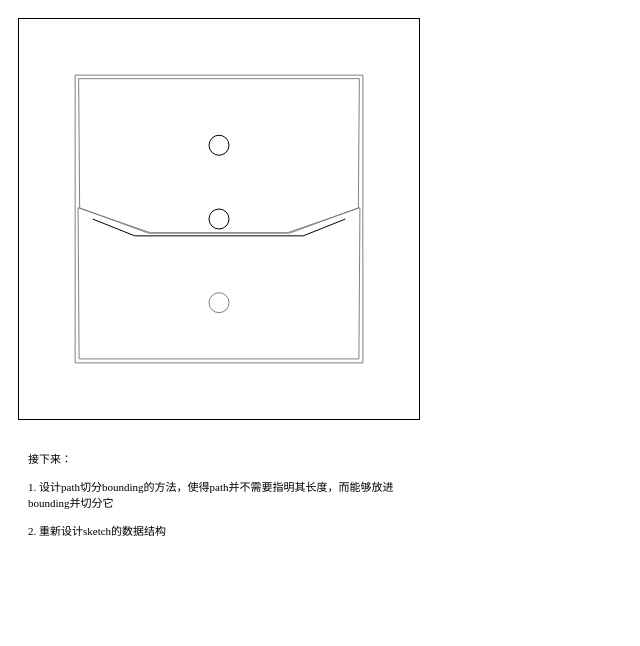
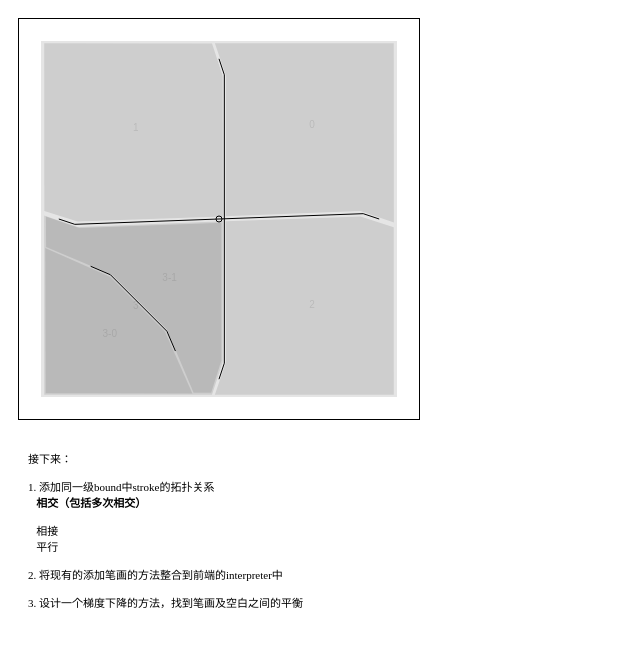
Before and after one commit to marvintau/typedef, a plain HTML site: page index.html in a window 1280 px wide. Shown: the whole page, without its empty margins (0-640 px from the left). Drawn offline with Linux system fonts and the light colour scheme.

Commit message:
working with stroke

```diff
--- a/Bound.js
+++ b/Bound.js
@@ -6,32 +6,51 @@ class Bound {
         this.children = [];
     }
 
-    addStroke({angle, curv, shape}, attr={}){
-        let len = diameter(angle, this.bound) * 0.8,
-            stroke = fromStrokeSpec(len, angle, curv, shape);
+    addStroke({angle, curv, ratio=0.9, shape, shapeType}, attr={}){
+        let centroid = toPolyCentroid(this.bound),
+            len = diameter(angle, this.bound) * ratio,
+            stroke = fromStrokeSpec(len, angle, curv, shape, shapeType);
+
+        for (let vec of stroke){
+            vec.iadd(centroid);
+        }
+
         this.strokes.push(stroke);
 
         if (attr.splitting) {
             if(this.children.length === 0){
                 let {left, right} = splitPoly(stroke, this.bound);
-                this.children.push(new Bound(left), new Bound(right));
+
+                this.children.push(new Bound(polyShrinkByLength(left, 0.01)));
+                this.children.push(new Bound(polyShrinkByLength(right, 0.01)));
             } else {
                 let newChildren = [];
                 while(this.children.length > 0 ) {
-                    let {left, right} = splitPoly(stroke, this.children.pop());
-                    // this.children
+                    let {left, right} = splitPoly(stroke, this.children.splice(0, 1)[0].bound);
+                    newChildren.push(new Bound(polyShrinkByLength(left, 0.01)));
+                    newChildren.push(new Bound(polyShrinkByLength(right, 0.01)));
                 }
+                this.children = newChildren;
             }
         }
     }
 
-    draw(ctx){
-        ctx.drawBound(this.bound);
+    getChildByPath(pathArray){
+        let ref = this;
+        while(pathArray.length > 0){
+            ref = ref.children[pathArray.splice(0, 1)];
+        }
+        return ref;
+    }
+
+    draw(ctx, num){
+        ctx.drawBound(this.bound, num);
         for (let stroke of this.strokes){
             ctx.drawStroke(stroke);
         }
-        for (let child of this.children){
-            child.draw(ctx);
+        for (let [index, child] of this.children.entries()){
+            let label = num ? `${num}-${index}` : `${index}`;
+            child.draw(ctx, label);
         }
     }
 }
--- a/CanvasExtend.js
+++ b/CanvasExtend.js
@@ -12,39 +12,54 @@ CanvasRenderingContext2D.prototype.bezierCurveTo = function(cv1, cv2, ev){
 
 
 CanvasRenderingContext2D.prototype.point = function(v){
+
+    let dpr = window.devicePixelRatio,
+        ratio = this.canvas.height/2/dpr;
+
     this.beginPath()
-    this.arc(v.x, v.y, 10, 0, Math.PI*2);
+    this.arc(v.x*ratio, v.y*ratio, 3, 0, Math.PI*2);
     this.stroke();
 }
 
 CanvasRenderingContext2D.prototype.drawZig = function(vecs){
 
-    let dpr = window.devicePixelRatio;
+    let dpr = window.devicePixelRatio,
+        ratio = this.canvas.height/2/dpr;
 
     try {
         let [first, ...rest] = vecs;
-        this.moveToVec(first.mult(this.canvas.height/2));
+        this.moveToVec(first.mult(ratio));
         for (let vec of rest){
-            // console.log(vec.mult(this.canvas.height/2));
-            this.lineToVec(vec.mult(this.canvas.height/2));
+            this.lineToVec(vec.mult(ratio));
         }
     } catch {
         console.log('Illegal line segs: ', vecs);
     }
 }
 
-CanvasRenderingContext2D.prototype.drawBound = function(vecs){
+CanvasRenderingContext2D.prototype.text = function(text, vec){
 
-    let shrinked = polyShrinkByLength(vecs, 0.1);
+    let dpr = window.devicePixelRatio,
+        ratio = this.canvas.height/2/dpr;
+
+    this.fillText(text, vec.x*ratio, vec.y*ratio);
+
+}
+
+CanvasRenderingContext2D.prototype.drawBound = function(vecs, num){
 
     let centroid = toPolyCentroid(vecs);
-    this.point(centroid.mult(this.canvas.height/2));
+    if (num !== undefined){
+        this.text(num, centroid);
+    } else {
+        this.point(centroid);
+    }
 
-    this.strokeStyle = 'gray';
+    this.fillStyle = 'rgb(0, 0, 0, 0.1)';
     this.beginPath();
-    this.drawZig(shrinked);
+    this.drawZig(vecs);
     this.closePath();
-    this.stroke();
+    this.fill();
 }
 
 CanvasRenderingContext2D.prototype.drawStroke = function(vecs){
--- a/Geom.js
+++ b/Geom.js
@@ -38,7 +38,7 @@ function polyShrinkByLength(vecList, len){
     let shrinked = [];
     for (let vec of vecList) {
         let mag = vec.sub(polyCentroid).mag();
-        shrinked.push(vec.mult((mag - len) / mag));
+        shrinked.push(vec.sub(polyCentroid).mult((mag - len) / mag).add(polyCentroid));
     }
 
     return shrinked;
@@ -152,17 +152,15 @@ function splitPoly(lineList, polyList){
     return {left, right};
 }
 
-function fromStrokeSpec(len, angle, curv=0, shape=0){
+function fromStrokeSpec(len, angle, curv=0, shape=0, shapeType=1){
     let s = [new Vec(1/2, 0), new Vec(1/6, 0), new Vec(-1/6, 0), new Vec(-1/2, 0)];
 
     s[1].x += shape*(1/3)+1/6;
     s[2].x -= shape*(1/3)+1/6;
 
-    console.log(curv);
-    console.log(s[0]);
-    s[1].iadd((new Vec(0, 1/3)).mult(curv));
+    s[1].iadd((new Vec(0, shapeType * 1/3)).mult(curv));
     s[2].iadd((new Vec(0, 1/3)).mult(curv));
-    console.log(s[0]);
+
     for (let p of s) {
         p.imult(len);
         p.irotate(angle);
--- a/index.html
+++ b/index.html
@@ -68,7 +68,7 @@ scroll-bar{
 <script src="./Bound.js"></script>
 <script>
 
-    let sketch = new Bound([new Vec(0.79, 0.79), new Vec(-0.79, 0.79), new Vec(-0.79, -0.79), new Vec(0.79, -0.79)]);
+    let sketch = new Bound([new Vec(0.89, 0.89), new Vec(-0.89, 0.89), new Vec(-0.89, -0.89), new Vec(0.89, -0.89)]);
 
     let submitFunc = function(text) {
 
@@ -103,16 +103,24 @@ scroll-bar{
     let editorElement = document.getElementById('editor');
     // let editor = new Editor(editorElement, submitFunc);
 
-    sketch.addStroke({angle: 0, curv: 0.2}, {splitting: true})
+    sketch.addStroke({angle:  0, curv:  0.05, shape: 0.35, shapeType: -1}, {splitting: true})
+    sketch.addStroke({angle: 90, curv: -0.05, shape: 0.35, shapeType: 1}, {splitting: true})
     console.log(sketch);
+    sketch.getChildByPath([3]).addStroke({angle: 45, curv: -0.2, ratio:0.5}, {splitting: true});
     sketch.draw(ctx);
 
 </script>
 <pre style="width: 400px; white-space: pre-wrap; margin:20px; font-family:'TheSansMono Office';">
 接下来：
 
-1. 设计path切分bounding的方法，使得path并不需要指明其长度，而能够放进bounding并切分它
+1. 添加同一级bound中stroke的拓扑关系
+   <b>相交（包括多次相交）</b>
 
-2. 重新设计sketch的数据结构
+   相接
+   平行
+
+2. 将现有的添加笔画的方法整合到前端的interpreter中
+
+3. 设计一个梯度下降的方法，找到笔画及空白之间的平衡
 </pre>
 </html>
```
